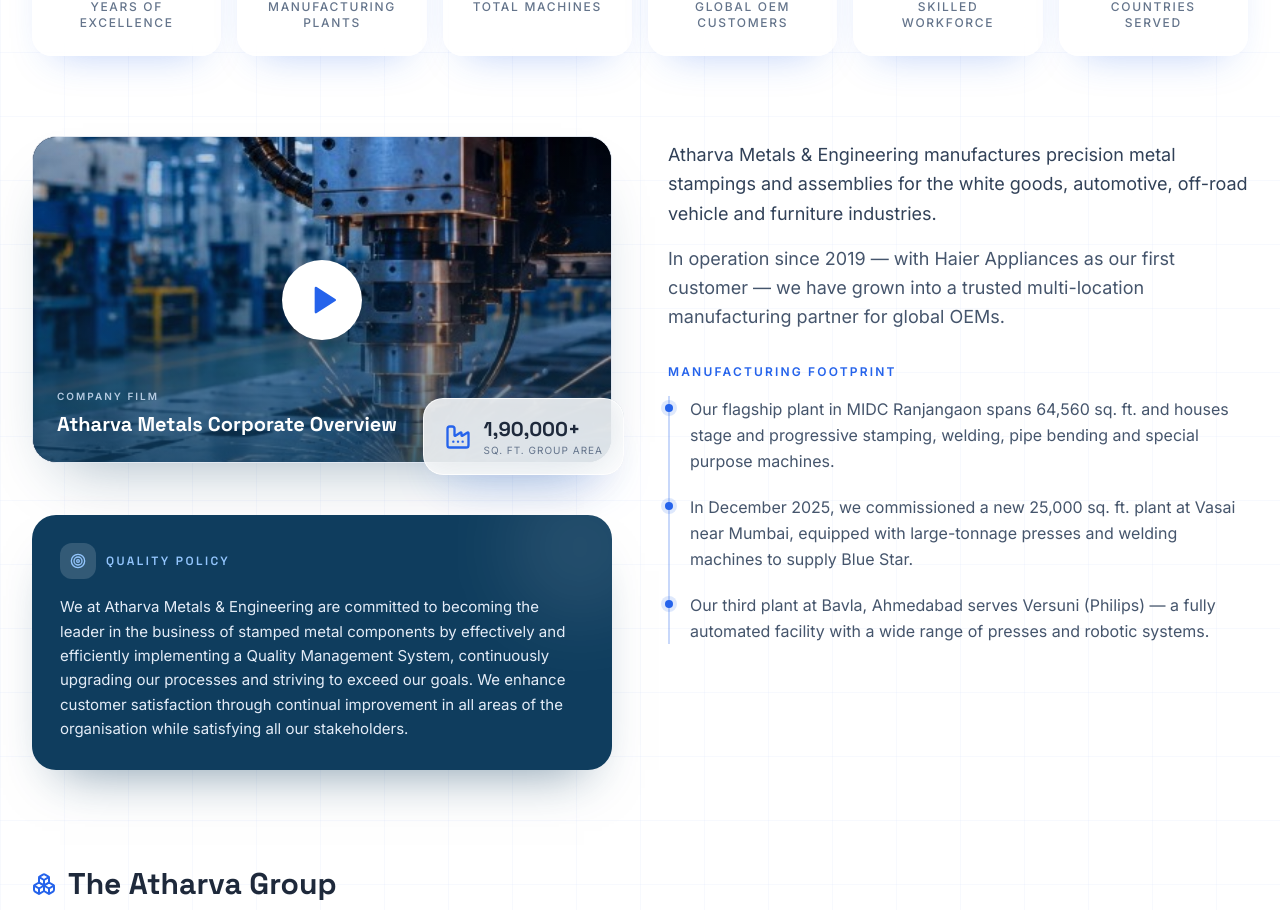
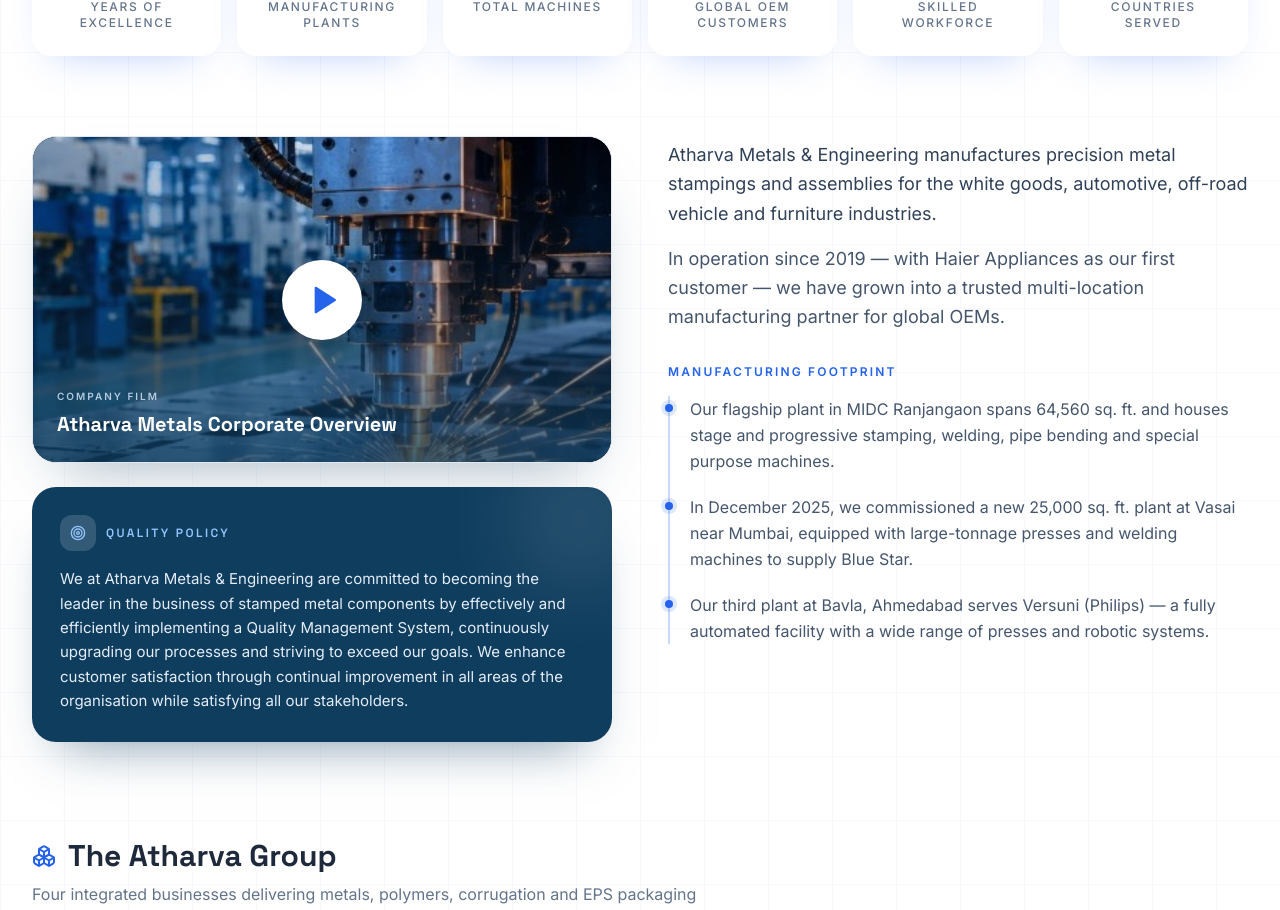
Before and after one commit to kanu2104/Atharva_Metals, a Next.js app: page / in a window 1280 px wide. Shown: the part 1260-2170 px from the top of the page. Built offline with nearby package versions, Linux system fonts and the light colour scheme.

Commit message:
Pushing a minor fix.

```diff
--- a/components/About.tsx
+++ b/components/About.tsx
@@ -1,7 +1,7 @@
 "use client";
 
 import { motion } from "framer-motion";
-import { Boxes, Factory, Target } from "lucide-react";
+import { Boxes, Target } from "lucide-react";
 import { SectionHeading } from "@/components/ui/section-heading";
 import { Counter } from "@/components/ui/counter";
 import { Reveal, StaggerGroup, staggerItem } from "@/components/ui/reveal";
@@ -44,21 +44,8 @@
         <div className="mt-20 grid items-start gap-10 lg:grid-cols-2 lg:gap-14">
           <Reveal direction="right">
             <div className="flex flex-col gap-6">
-              <div id="company-film" className="relative mb-3 scroll-mt-24 pb-4 sm:mb-5 sm:pb-2">
+              <div id="company-film" className="relative scroll-mt-24">
                 <VideoCard />
-                <div className="absolute -bottom-1 -right-3 hidden rounded-2xl glass-strong px-5 py-4 sm:block">
-                  <div className="flex items-center gap-3">
-                    <Factory className="size-7 text-accent" />
-                    <div>
-                      <div className="font-display text-xl font-bold text-foreground">
-                        1,90,000+
-                      </div>
-                      <div className="text-[10px] uppercase tracking-widest text-muted">
-                        Sq. Ft. Group Area
-                      </div>
-                    </div>
-                  </div>
-                </div>
               </div>
 
               <div className="relative overflow-hidden rounded-3xl bg-[#0f3d5e] p-6 text-white shadow-[0_28px_50px_-28px_rgba(15,61,94,0.55)] sm:p-7">
```
